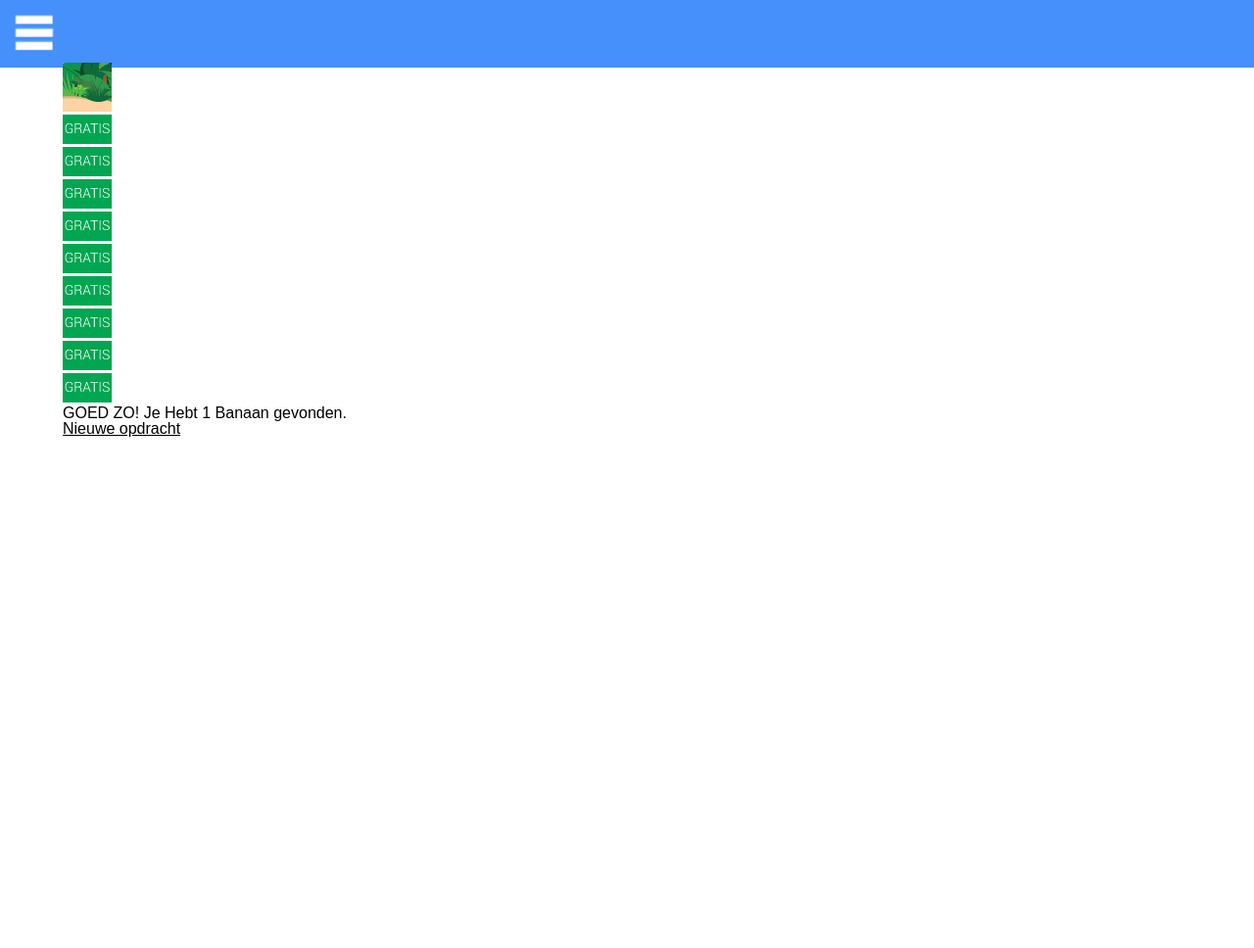
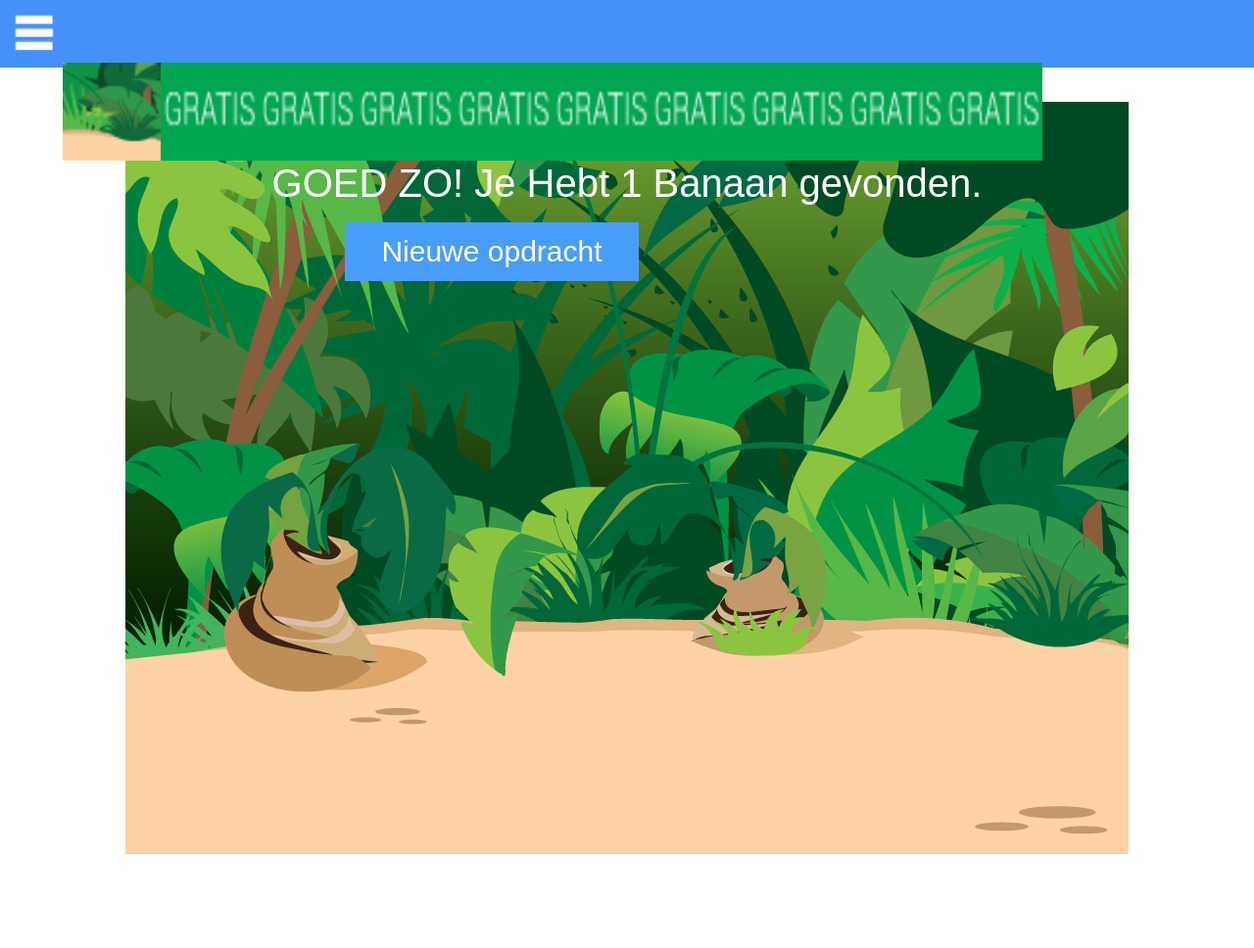
Before and after one commit to dorienthys/kinderspel, a PHP site: page /pagina.php?paginaNr=2 in a window 1280 px wide. Shown: the whole page at 98% size. Before the commit the page ends 446 px from the top, so only its background shows below. Run offline with PHP 8.4, Linux system fonts and the light colour scheme; the visitor is signed in with stand-in values (Sample User, id 1); data comes from the database, SQL or seed files in the repository; some web fonts are replaced.

Commit message:
css gefoefel

```diff
--- a/css/style.css
+++ b/css/style.css
@@ -288,7 +288,7 @@
     background-position: top;
     background-color: white;
     background-size: 100%;
-    height: 830px;
+    height: 840px;
 }
 
 
@@ -489,3 +489,60 @@
     transform: translate(48%, -50%);
 }
 /*EINDE VERHAAL4*/
+
+.achtergrond{
+    background-repeat: no-repeat;
+    background-position: center;
+    background-attachment:fixed;
+    position: relative;
+    max-width: 100%;
+    height: 848px;
+}
+
+#jungle{
+    background-image: url(../images/jungleBG.png);
+}
+
+.omschrijving{
+    font-family: 'robotomedium' sans-serif;
+    font-weight: 100;
+    font-size: 40px;
+    color: white;
+    position: relative;
+    text-align: center;
+}
+
+#start{
+    background-color: #489DF9;
+    font-family: 'robotomedium' sans-serif;
+    font-weight: 100;
+    font-size: 30px;
+    padding: 10px;
+    width: 300px;
+    height: 60px;
+}
+
+.wachtwoord{
+    width: 290px;
+    height: 55px;
+    font-family: 'robotomedium', sans-serif;
+    font-weight: 100;
+    color: black;
+    text-align: center;
+    margin-left: auto;
+    margin-right: auto;
+    font-size: 20px;
+    position: absolute;
+}
+
+.bananen{
+    display: inline-block;
+    position: relative;
+    margin-left: auto;
+    margin-right: auto;
+}
+
+.banaan{
+    width: 100px;
+    height: 100px;
+}
--- a/pagina.php
+++ b/pagina.php
@@ -47,16 +47,16 @@
 
 <input type="checkbox" id="nav-trigger" class="nav-trigger" />
 <label for="nav-trigger"></label>
-
-    <!--end menu-->
+    <!--end hamburger menu-->
 
 <div class="site-wrap">
+    <div class="achtergrond" id="jungle">
 
 <?php
 $buttonText = "Nieuwe opdracht";
 if ($res['PaginaNummer']==0){
-    echo $res['Omschrijving'];
-    $buttonText = "Start opdracht";
+    $buttonText = "Start Opdracht";
+
 }
 
 if ($res['Prijs']==1){
@@ -64,7 +64,7 @@
 }
 
 if ($res['Wachtwoord']==1){
-    echo "<input type='password' name='wachtwoord' placeholder='Wachtwoord mama of papa'/>";
+    echo "<input class='wachtwoord' type='password' name='wachtwoord' placeholder='Wachtwoord mama of papa'/>";
     $buttonText = "Voltooi Opdracht";
 }
 
@@ -72,10 +72,10 @@
 
     echo "<ul>";
     for ($i = 1; $i <= $totaalscore; $i++){
-    echo "<li><img src='".$res['ScoreVolImg']."' alt='ScoreVol' class='ScoreVol'/></li>";
+    echo "<li class='bananen'><img class='banaan' src='".$res['ScoreVolImg']."' alt='ScoreVol' class='ScoreVol'/></li>";
     }
     for ($i = 1; $i <= 10-$totaalscore; $i++){
-    echo "<li><img src='".$res['ScoreLeegImg']."' alt='ScoreLeeg' class='ScoreLeeg'/></li>";
+    echo "<li class='bananen'><img class='banaan' src='".$res['ScoreLeegImg']."' alt='ScoreLeeg' class='ScoreLeeg'/></li>";
     }
     echo "</ul>";
     $totaalscore++;
@@ -83,12 +83,15 @@
 }
 
 if ($res['Omschrijving'] != null){
-    echo $res['Omschrijving'];
-}
+   echo "<p class='omschrijving'>" . $res['Omschrijving']. "</p>";
+    }
 
 ?>
 
-    <a href="pagina.php?paginaNr=<?php $paginaNr++; echo $paginaNr?>"><?php echo $buttonText?></a></div>
+    <a href="pagina.php?paginaNr=<?php $paginaNr++; echo $paginaNr?>"><button id="start"><?php echo $buttonText?></button></a>
+
+    </div>
+</div>
 
 
 
```
